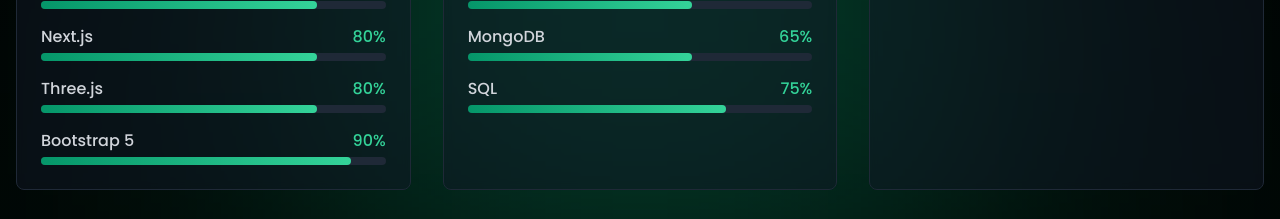
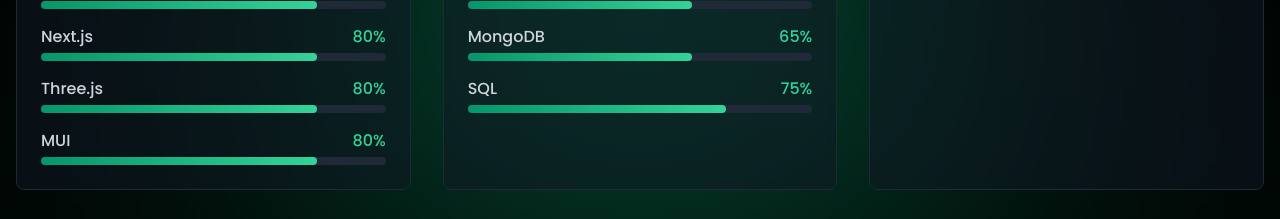
Before and after one commit to mofopeadegoke/portfolio, a Next.js app: page / in a window 1280 px wide. Shown: the part 1340-1559 px from the top of the page. Built offline with nearby package versions, Linux system fonts and the light colour scheme.

Commit message:
skills updated

```diff
--- a/components/skills.tsx
+++ b/components/skills.tsx
@@ -16,7 +16,7 @@ export default function Skills() {
         { name: "JavaScript", level: 80 },
         { name: "Next.js", level: 80 },
         { name: "Three.js", level: 80 },
-        { name: "Bootstrap 5", level: 90 },
+        { name: "MUI", level: 80 },
       ],
     },
     {
```
